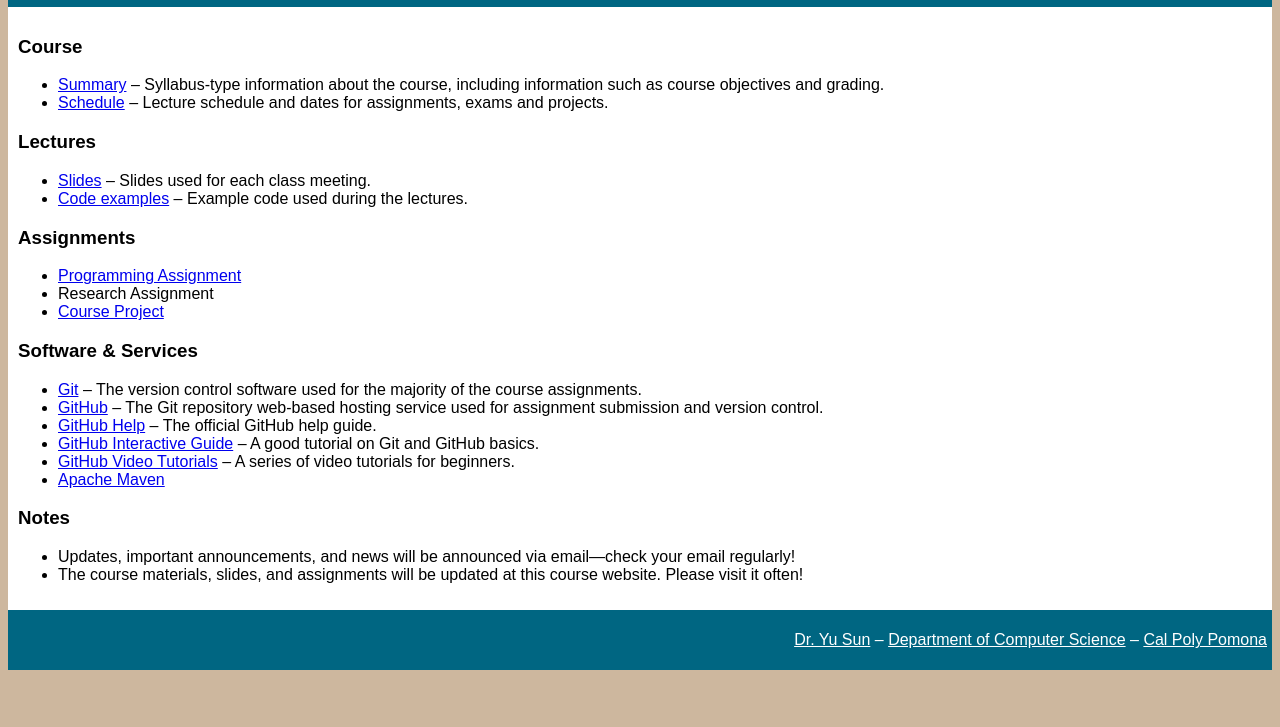
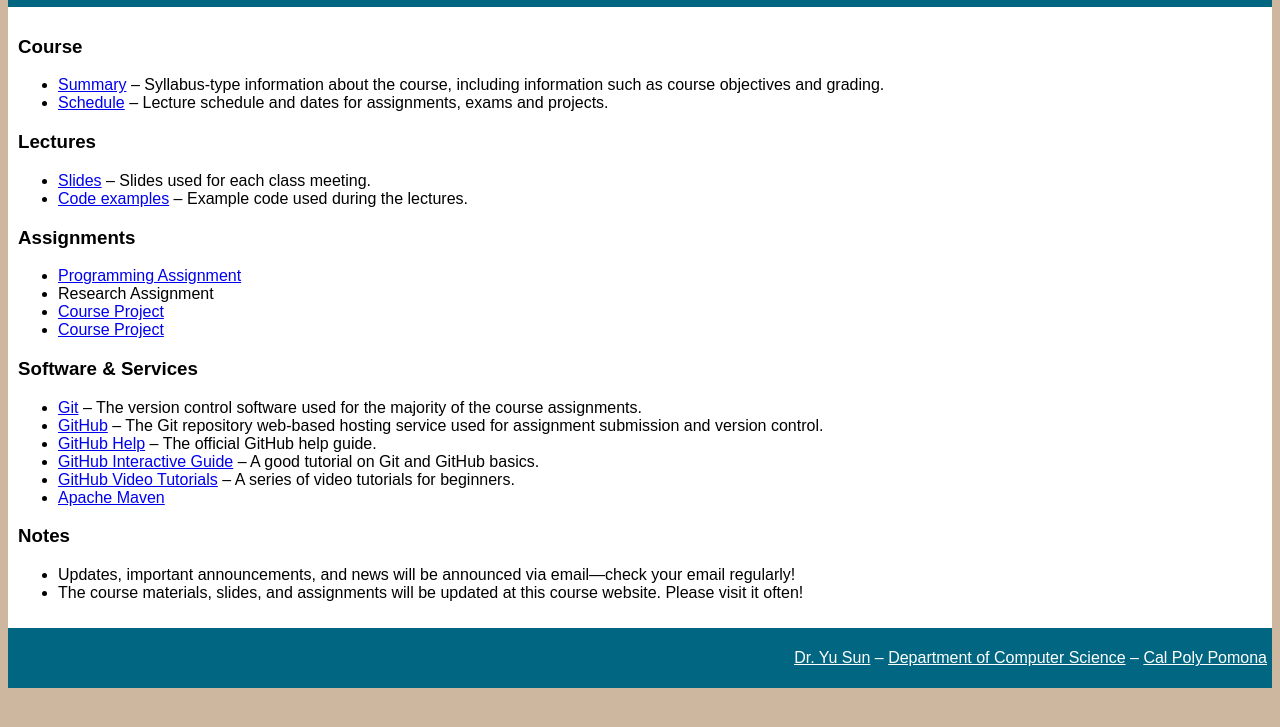
Before and after one commit to csupomona-cs585/csupomona-cs585.github.io, a plain HTML site: page index.html in a window 1280 px wide. Shown: the part 71-798 px from the top of the page. Drawn offline with nearby package versions, Linux system fonts and the light colour scheme.

Commit message:
update assignment

```diff
--- a/index.html
+++ b/index.html
@@ -35,6 +35,7 @@
 			<li><a href="assignments/CS585ProgrammingAssignment.pdf">Programming Assignment</a></li>
 			<li>Research Assignment</li>
 			<li><a href="assignments/CS585CourseProject.pdf">Course Project</a></li>
+			<li><a href="assignments/CS585ResearchAssignment.pdf">Course Project</a></li>
 		</ul>
 
 		<h3>Software & Services</h3>
```
Also changed, not shown: 1 other file.
